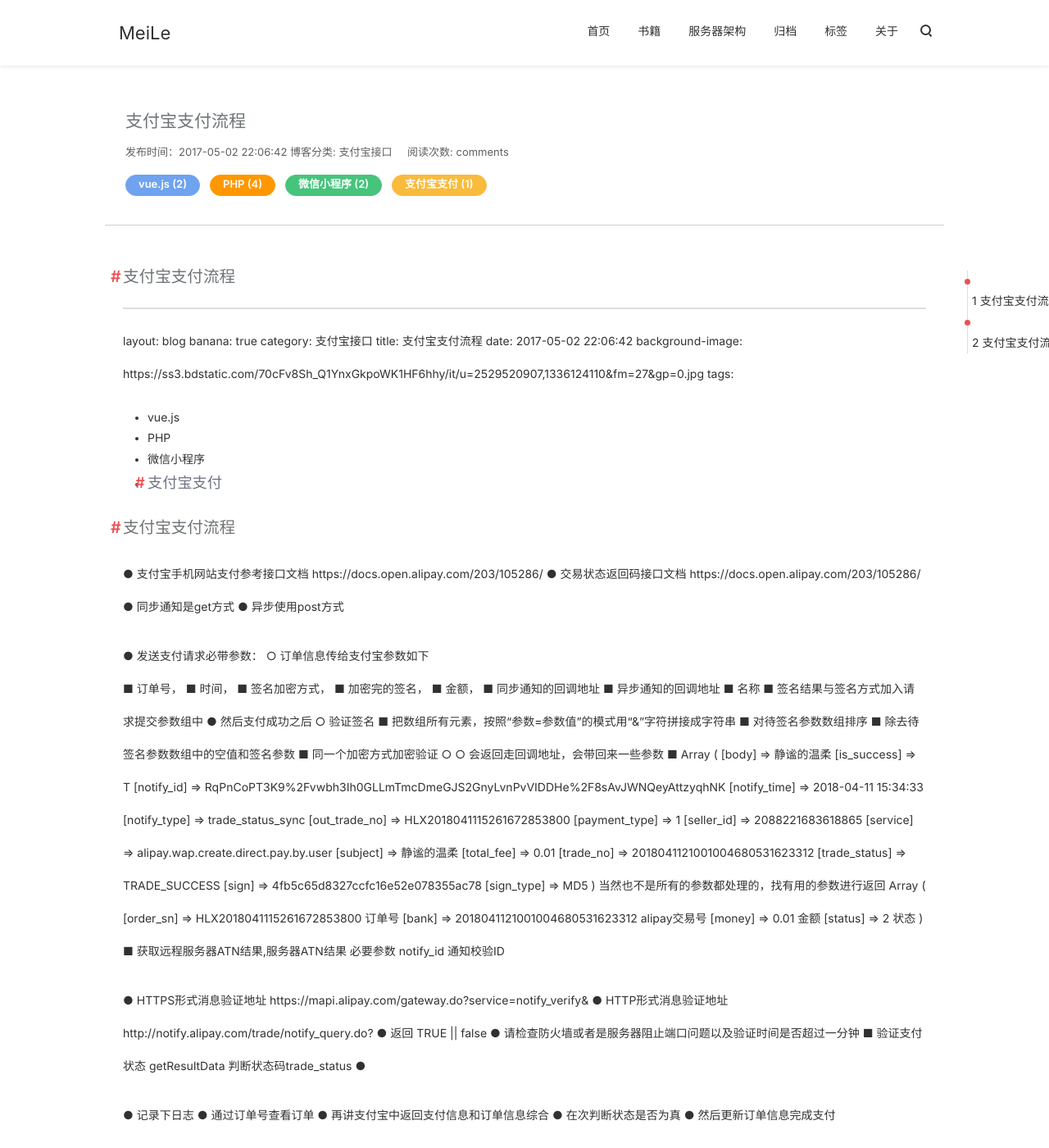
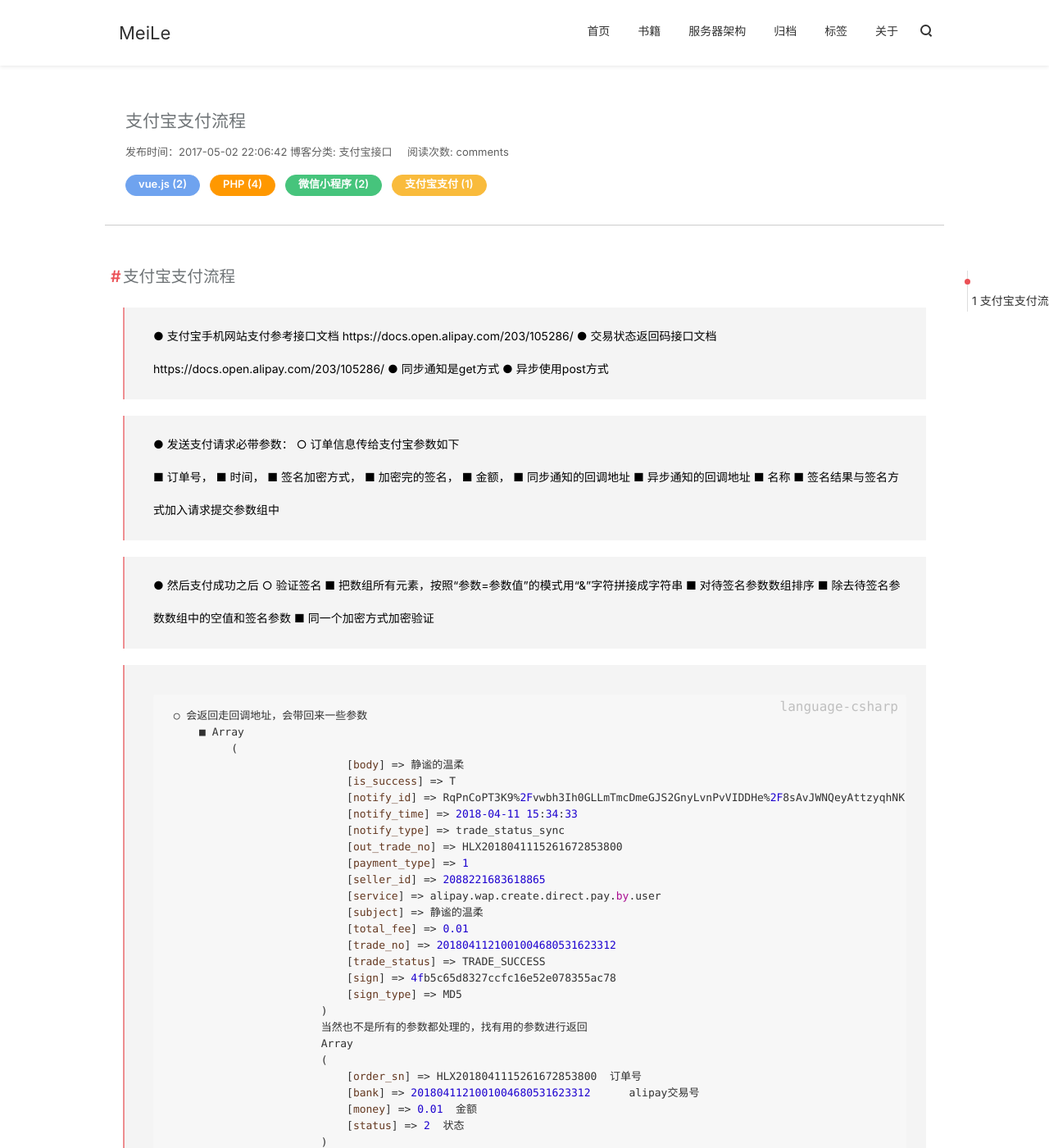
Before and after one commit to Yii18/Yii18.github.io, a Jekyll site: the page built from _posts/支付/2017-05-02-支付宝支付.md, in a window 1280 px wide and 1400 px high. Shown: the whole window at 82% size. Built offline with Jekyll 4.4.1, drawn with Linux system fonts in a browser that asks for light colours; nearby versions of some CDN libraries; comment, search, counter and statistics services are not loaded; some of the changed text lies outside the part shown.

Commit message:
Update 2017-05-02-支付宝支付.md

```diff
--- a/_posts/支付/2017-05-02-支付宝支付.md
+++ b/_posts/支付/2017-05-02-支付宝支付.md
@@ -14,83 +14,68 @@ tags:
 
 # 支付宝支付流程
 
- ---
-layout: blog
-banana: true
-category: 支付宝接口
-title:  支付宝支付流程
-date:   2017-05-02 22:06:42
-background-image: https://ss3.bdstatic.com/70cFv8Sh_Q1YnxGkpoWK1HF6hhy/it/u=2529520907,1336124110&fm=27&gp=0.jpg
-tags:
-- vue.js
-- PHP
-- 微信小程序
-- 支付宝支付
----
+>  ● 支付宝手机网站支付参考接口文档  https://docs.open.alipay.com/203/105286/
+>  ● 交易状态返回码接口文档  https://docs.open.alipay.com/203/105286/
+>  ● 同步通知是get方式
+>  ● 异步使用post方式
 
-# 支付宝支付流程
+>  ● 发送支付请求必带参数：
+>      ○ 订单信息传给支付宝参数如下
+>          ■ 订单号，
+>          ■ 时间，
+>          ■ 签名加密方式，
+>          ■ 加密完的签名，
+>          ■ 金额，
+>          ■ 同步通知的回调地址
+>          ■ 异步通知的回调地址
+>          ■ 名称
+>          ■ 签名结果与签名方式加入请求提交参数组中
 
-● 支付宝手机网站支付参考接口文档  https://docs.open.alipay.com/203/105286/
-● 交易状态返回码接口文档  https://docs.open.alipay.com/203/105286/
-● 同步通知是get方式
-● 异步使用post方式
+>  ● 然后支付成功之后
+>      ○ 验证签名
+>          ■ 把数组所有元素，按照“参数=参数值”的模式用“&”字符拼接成字符串
+>          ■ 对待签名参数数组排序
+>          ■ 除去待签名参数数组中的空值和签名参数
+>          ■ 同一个加密方式加密验证
 
-● 发送支付请求必带参数：
-○ 订单信息传给支付宝参数如下
-■ 订单号，
-■ 时间，
-■ 签名加密方式，
-■ 加密完的签名，
-■ 金额，
-■ 同步通知的回调地址
-■ 异步通知的回调地址
-■ 名称
-■ 签名结果与签名方式加入请求提交参数组中
-● 然后支付成功之后
-○ 验证签名
-■ 把数组所有元素，按照“参数=参数值”的模式用“&”字符拼接成字符串
-■ 对待签名参数数组排序
-■ 除去待签名参数数组中的空值和签名参数
-■ 同一个加密方式加密验证
-○
-○ 会返回走回调地址，会带回来一些参数
-■ Array
-   (
-	    [body] => 静谧的温柔
-	    [is_success] => T
-	    [notify_id] => RqPnCoPT3K9%2Fvwbh3Ih0GLLmTmcDmeGJS2GnyLvnPvVIDDHe%2F8sAvJWNQeyAttzyqhNK
-	    [notify_time] => 2018-04-11 15:34:33
-	    [notify_type] => trade_status_sync
-	    [out_trade_no] => HLX2018041115261672853800
-	    [payment_type] => 1
-	    [seller_id] => 2088221683618865
-	    [service] => alipay.wap.create.direct.pay.by.user
-	    [subject] => 静谧的温柔
-	    [total_fee] => 0.01
-	    [trade_no] => 2018041121001004680531623312
-	    [trade_status] => TRADE_SUCCESS
-	    [sign] => 4fb5c65d8327ccfc16e52e078355ac78
-	    [sign_type] => MD5
-	)
-	当然也不是所有的参数都处理的，找有用的参数进行返回
-	Array
-	(
-	    [order_sn] => HLX2018041115261672853800  订单号
-	    [bank] => 2018041121001004680531623312	alipay交易号
-	    [money] => 0.01  金额
-	    [status] => 2  状态
-	)
-■ 获取远程服务器ATN结果,服务器ATN结果  必要参数 notify_id 通知校验ID
+>      ○ 会返回走回调地址，会带回来一些参数
+>          ■ Array
+>               (
+>				    [body] => 静谧的温柔
+>				    [is_success] => T
+>				    [notify_id] => RqPnCoPT3K9%2Fvwbh3Ih0GLLmTmcDmeGJS2GnyLvnPvVIDDHe%2F8sAvJWNQeyAttzyqhNK
+>				    [notify_time] => 2018-04-11 15:34:33
+>				    [notify_type] => trade_status_sync
+>				    [out_trade_no] => HLX2018041115261672853800
+>				    [payment_type] => 1
+>				    [seller_id] => 2088221683618865
+>				    [service] => alipay.wap.create.direct.pay.by.user
+>				    [subject] => 静谧的温柔
+>				    [total_fee] => 0.01
+>				    [trade_no] => 2018041121001004680531623312
+>				    [trade_status] => TRADE_SUCCESS
+>				    [sign] => 4fb5c65d8327ccfc16e52e078355ac78
+>				    [sign_type] => MD5
+>				)
+>				当然也不是所有的参数都处理的，找有用的参数进行返回
+>				Array
+>				(
+>				    [order_sn] => HLX2018041115261672853800  订单号
+>				    [bank] => 2018041121001004680531623312	alipay交易号
+>				    [money] => 0.01  金额
+>				    [status] => 2  状态
+>				)
 
-● HTTPS形式消息验证地址 https://mapi.alipay.com/gateway.do?service=notify_verify&
-● HTTP形式消息验证地址 http://notify.alipay.com/trade/notify_query.do?
-● 返回 TRUE || false
-● 请检查防火墙或者是服务器阻止端口问题以及验证时间是否超过一分钟
-■ 验证支付状态 getResultData  判断状态码trade_status
-●
+>          ■ 获取远程服务器ATN结果,服务器ATN结果  必要参数 notify_id 通知校验ID
 
-● 记录下日志
-● 通过订单号查看订单
-● 再讲支付宝中返回支付信息和订单信息综合
-● 在次判断状态是否为真
-● 然后更新订单信息完成支付
+>              ● HTTPS形式消息验证地址 https://mapi.alipay.com/gateway.do?service=notify_verify&
+>              ● HTTP形式消息验证地址 http://notify.alipay.com/trade/notify_query.do?
+>              ● 返回 TRUE || false
+>              ● 请检查防火墙或者是服务器阻止端口问题以及验证时间是否超过一分钟
+>          ■ 验证支付状态 getResultData  判断状态码trade_status
+
+>              ● 记录下日志
+>              ● 通过订单号查看订单
+>              ● 再讲支付宝中返回支付信息和订单信息综合
+>              ● 在次判断状态是否为真
+>              ● 然后更新订单信息完成支付
```
